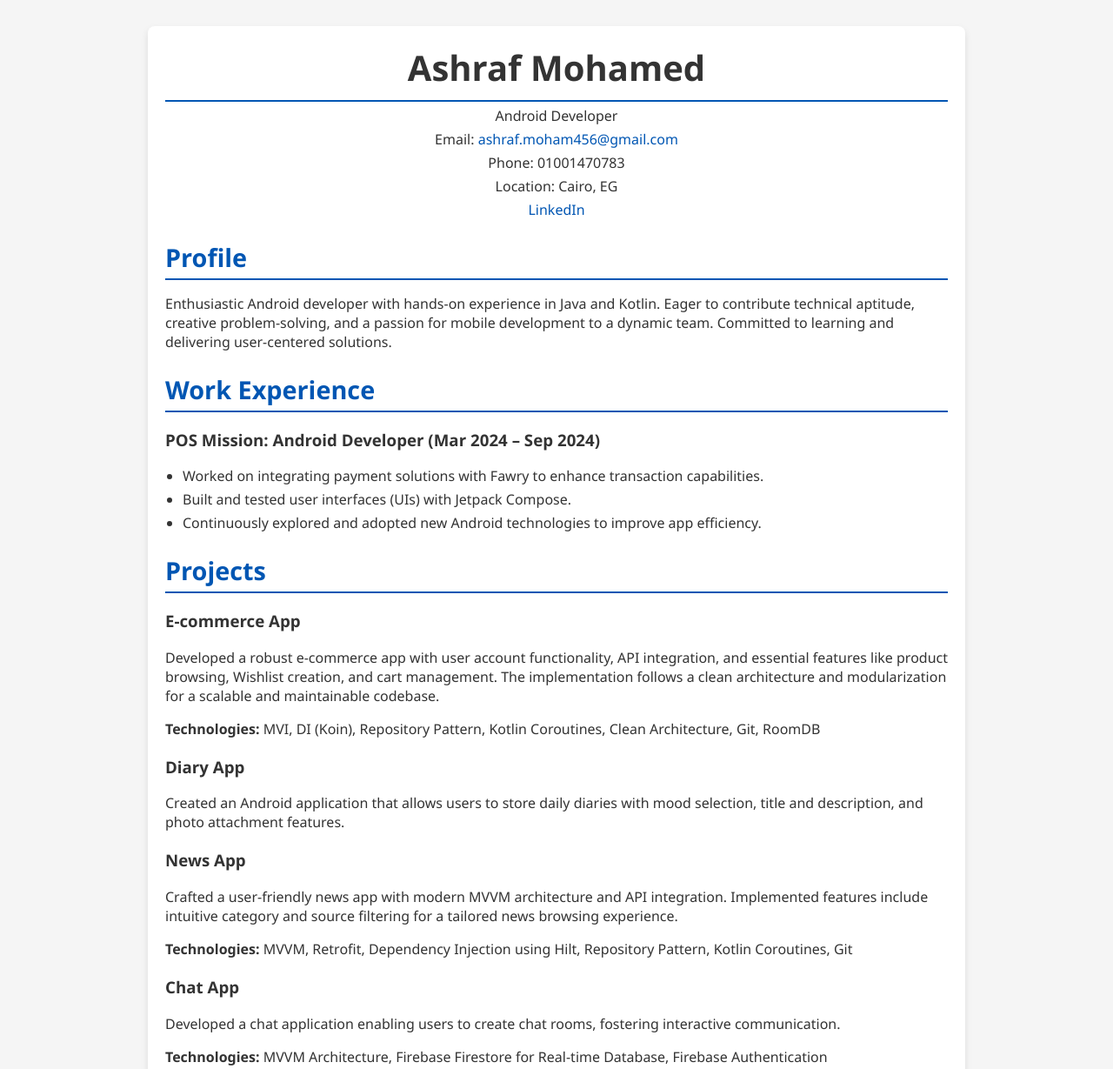
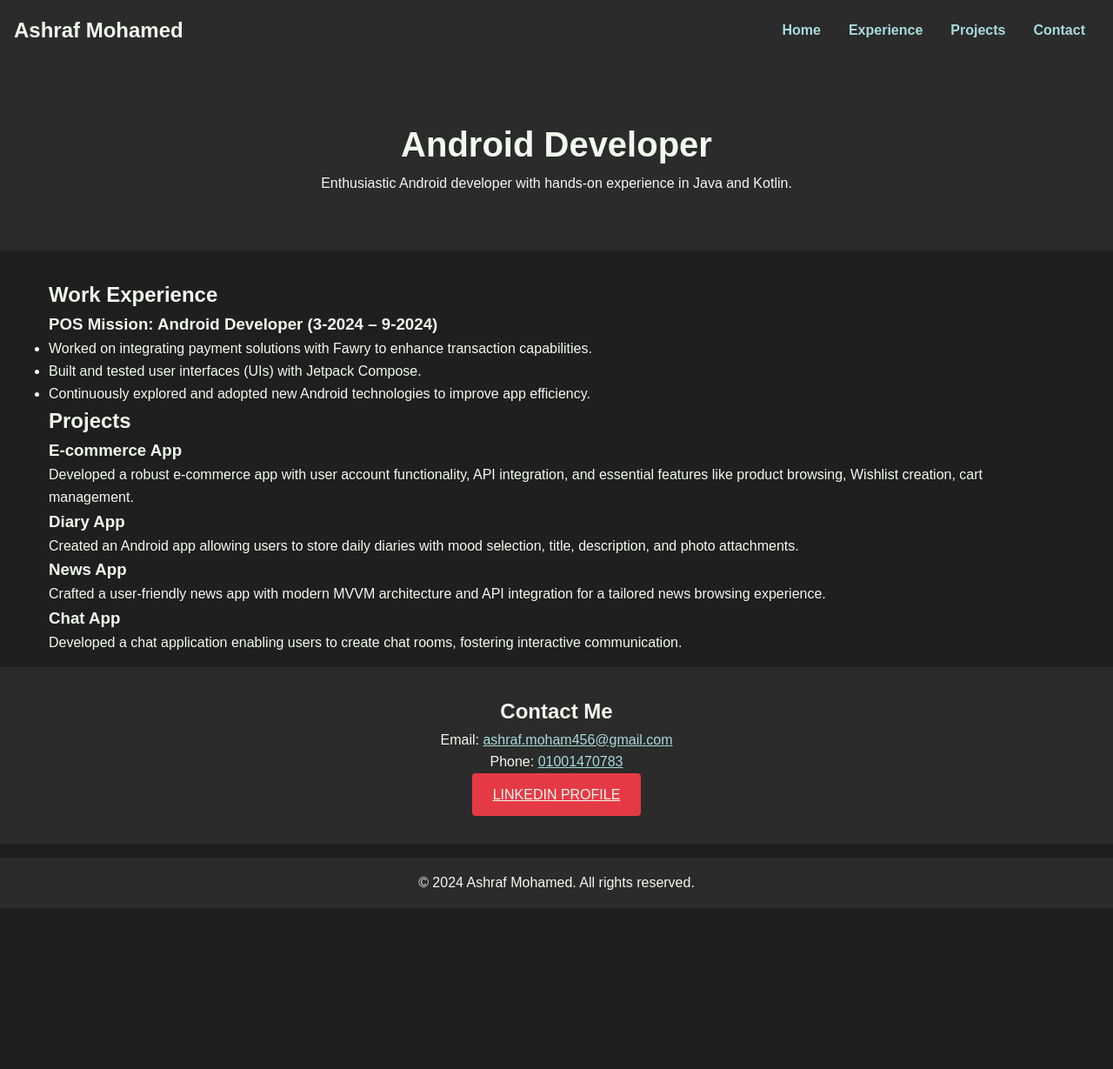
Before and after one commit to Ashraf4567/ashraf.github.io, a plain HTML site: page index.html in a window 1280 px wide. Shown: the top 1229 px of the page at 87% size. After the commit the page ends 1044 px from the top, so only its background shows below. Drawn offline with Linux system fonts and the light colour scheme.

Commit message:
Update index.html

```diff
--- a/index.html
+++ b/index.html
@@ -3,181 +3,164 @@
 <head>
     <meta charset="UTF-8">
     <meta name="viewport" content="width=device-width, initial-scale=1.0">
-    <title>Ashraf Mohamed - CV</title>
+    <title>Ashraf Mohamed - Android Developer</title>
     <style>
-        body {
-            font-family: 'Segoe UI', Tahoma, Geneva, Verdana, sans-serif;
+        :root {
+            --primary-color: #1f1f1f;
+            --secondary-color: #2b2b2b;
+            --accent-color: #e63946;
+            --text-color: #f1faee;
+            --link-color: #a8dadc;
+        }
+
+        * {
             margin: 0;
             padding: 0;
-            background-color: #f5f5f5;
-            color: #333;
+            box-sizing: border-box;
         }
+
+        body {
+            font-family: 'Arial', sans-serif;
+            background-color: var(--primary-color);
+            color: var(--text-color);
+            line-height: 1.6;
+        }
+
+        nav {
+            background-color: var(--secondary-color);
+            padding: 1rem;
+            display: flex;
+            justify-content: space-between;
+            align-items: center;
+        }
+
+        nav ul {
+            display: flex;
+            list-style-type: none;
+        }
+
+        nav ul li {
+            margin: 0 1rem;
+        }
+
+        nav ul li a {
+            color: var(--link-color);
+            text-decoration: none;
+            font-weight: bold;
+        }
+
+        nav ul li a:hover {
+            color: var(--accent-color);
+        }
+
+        header {
+            text-align: center;
+            padding: 4rem 0;
+            background: var(--secondary-color);
+            margin-bottom: 2rem;
+        }
+
+        header h1 {
+            font-size: 2.5rem;
+        }
+
+        section {
+            padding: 2rem;
+            margin: 1rem 0;
+        }
+
         .container {
-            max-width: 900px;
+            max-width: 1200px;
             margin: 0 auto;
-            padding: 20px;
-            background: #ffffff;
-            border-radius: 8px;
-            box-shadow: 0 4px 8px rgba(0,0,0,0.1);
-            margin-top: 30px;
+            padding: 0 1rem;
         }
-        h1 {
-            color: #333;
-            font-size: 2.5em;
-            margin: 0;
-            padding-bottom: 10px;
-            border-bottom: 2px solid #0056b3;
+
+        .contact {
+            background-color: var(--secondary-color);
+            padding: 2rem;
+            text-align: center;
         }
-        h2 {
-            color: #0056b3;
-            font-size: 1.8em;
-            border-bottom: 2px solid #0056b3;
-            padding-bottom: 5px;
-            margin-bottom: 10px;
+
+        footer {
+            text-align: center;
+            padding: 1rem;
+            background-color: var(--secondary-color);
         }
-        .header {
-            text-align: center;
-            margin-bottom: 20px;
+
+        .btn {
+            display: inline-block;
+            padding: 0.75rem 1.5rem;
+            background-color: var(--accent-color);
+            color: var(--text-color);
+            border: none;
+            border-radius: 4px;
+            cursor: pointer;
+            text-transform: uppercase;
         }
-        .header p {
-            margin: 5px 0;
-        }
-        .contact-info a {
-            color: #0056b3;
-            text-decoration: none;
-        }
-        .contact-info a:hover {
-            text-decoration: underline;
-        }
-        .section {
-            margin-bottom: 20px;
-        }
-        .list-item {
-            margin-bottom: 20px;
-        }
-        .list-item ul {
-            margin: 0;
-            padding-left: 20px;
-        }
-        .list-item ul li {
-            margin-bottom: 5px;
-        }
-        .footer {
-            text-align: center;
-            margin-top: 30px;
-            font-size: 0.9em;
-            color: #666;
-        }
-        @media (max-width: 768px) {
-            .container {
-                padding: 15px;
-            }
-            h1 {
-                font-size: 2em;
-            }
-            h2 {
-                font-size: 1.5em;
-            }
+
+        .btn:hover {
+            background-color: #d62828;
         }
     </style>
 </head>
 <body>
-    <div class="container">
-        <div class="header">
-            <h1>Ashraf Mohamed</h1>
-            <p>Android Developer</p>
-            <div class="contact-info">
-                <p>Email: <a href="mailto:ashraf.moham456@gmail.com">ashraf.moham456@gmail.com</a></p>
-                <p>Phone: 01001470783</p>
-                <p>Location: Cairo, EG</p>
-                <p><a href="https://www.linkedin.com/in/ashraf-mohamed-121b27241" target="_blank">LinkedIn</a></p>
-            </div>
-        </div>
 
-        <div class="section">
-            <h2>Profile</h2>
-            <p>Enthusiastic Android developer with hands-on experience in Java and Kotlin. Eager to contribute technical aptitude, creative problem-solving, and a passion for mobile development to a dynamic team. Committed to learning and delivering user-centered solutions.</p>
-        </div>
+    <!-- Navigation Bar -->
+    <nav>
+        <h2>Ashraf Mohamed</h2>
+        <ul>
+            <li><a href="#home">Home</a></li>
+            <li><a href="#experience">Experience</a></li>
+            <li><a href="#projects">Projects</a></li>
+            <li><a href="#contact">Contact</a></li>
+        </ul>
+    </nav>
 
-        <div class="section">
+    <!-- Header Section -->
+    <header id="home">
+        <h1>Android Developer</h1>
+        <p>Enthusiastic Android developer with hands-on experience in Java and Kotlin.</p>
+    </header>
+
+    <!-- Experience Section -->
+    <section id="experience" class="container">
         <h2>Work Experience</h2>
-            <div class="list-item">
-                <h3>POS Mission: Android Developer (Mar 2024 – Sep 2024)</h3>
+        <h3>POS Mission: Android Developer (3-2024 – 9-2024)</h3>
         <ul>
             <li>Worked on integrating payment solutions with Fawry to enhance transaction capabilities.</li>
             <li>Built and tested user interfaces (UIs) with Jetpack Compose.</li>
             <li>Continuously explored and adopted new Android technologies to improve app efficiency.</li>
         </ul>
-            </div>
-        </div>
+    </section>
 
-        <div class="section">
+    <!-- Projects Section -->
+    <section id="projects" class="container">
         <h2>Projects</h2>
-            <div class="list-item">
         <h3>E-commerce App</h3>
-                <p>Developed a robust e-commerce app with user account functionality, API integration, and essential features like product browsing, Wishlist creation, and cart management. The implementation follows a clean architecture and modularization for a scalable and maintainable codebase.</p>
-                <p><strong>Technologies:</strong> MVI, DI (Koin), Repository Pattern, Kotlin Coroutines, Clean Architecture, Git, RoomDB</p>
-            </div>
-            <div class="list-item">
+        <p>Developed a robust e-commerce app with user account functionality, API integration, and essential features like product browsing, Wishlist creation, cart management.</p>
+
         <h3>Diary App</h3>
-                <p>Created an Android application that allows users to store daily diaries with mood selection, title and description, and photo attachment features.</p>
-            </div>
-            <div class="list-item">
+        <p>Created an Android app allowing users to store daily diaries with mood selection, title, description, and photo attachments.</p>
+
         <h3>News App</h3>
-                <p>Crafted a user-friendly news app with modern MVVM architecture and API integration. Implemented features include intuitive category and source filtering for a tailored news browsing experience.</p>
-                <p><strong>Technologies:</strong> MVVM, Retrofit, Dependency Injection using Hilt, Repository Pattern, Kotlin Coroutines, Git</p>
-            </div>
-            <div class="list-item">
+        <p>Crafted a user-friendly news app with modern MVVM architecture and API integration for a tailored news browsing experience.</p>
+
         <h3>Chat App</h3>
         <p>Developed a chat application enabling users to create chat rooms, fostering interactive communication.</p>
-                <p><strong>Technologies:</strong> MVVM Architecture, Firebase Firestore for Real-time Database, Firebase Authentication</p>
-            </div>
-        </div>
+    </section>
 
-        <div class="section">
-            <h2>Technical Skills</h2>
-            <ul>
-                <li>Android SDK</li>
-                <li>Kotlin</li>
-                <li>Java</li>
-                <li>OOP</li>
-                <li>Data Structure</li>
-                <li>XML</li>
-                <li>Room</li>
-                <li>Retrofit</li>
-                <li>Jetpack Compose</li>
-                <li>RESTful APIs</li>
-                <li>JSON Parsing</li>
-                <li>MVVM</li>
-                <li>Dependency Injection (Hilt)</li>
-                <li>Clean Architecture</li>
-            </ul>
-        </div>
+    <!-- Contact Section -->
+    <section id="contact" class="contact">
+        <h2>Contact Me</h2>
+        <p>Email: <a href="mailto:ashraf.moham456@gmail.com" style="color: var(--link-color);">ashraf.moham456@gmail.com</a></p>
+        <p>Phone: <a href="tel:+201001470783" style="color: var(--link-color);">01001470783</a></p>
+        <a href="https://www.linkedin.com/in/ashraf-mohamed-121b27241" class="btn">LinkedIn Profile</a>
+    </section>
 
-        <div class="section">
-            <h2>Certifications & Courses</h2>
-            <p>Android Development Diploma at Route</p>
-        </div>
+    <!-- Footer -->
+    <footer>
+        <p>&copy; 2024 Ashraf Mohamed. All rights reserved.</p>
+    </footer>
 
-        <div class="section">
-            <h2>Education</h2>
-            <p>Bachelor of Computer Science, Arab Open University (Sep 2020 – Jun 2024)</p>
-        </div>
-
-        <div class="section">
-            <h2>Non-Technical Skills</h2>
-            <ul>
-                <li>Problem Solving</li>
-                <li>Analytical Thinking</li>
-                <li>Communication</li>
-                <li>Attention to Detail</li>
-                <li>Willingness to Learn</li>
-            </ul>
-        </div>
-
-        <div class="footer">
-            <p>&copy; 2024 Ashraf Mohamed</p>
-        </div>
-    </div>
 </body>
 </html>
```
Lines whose indentation alone changed are shown as unchanged.
